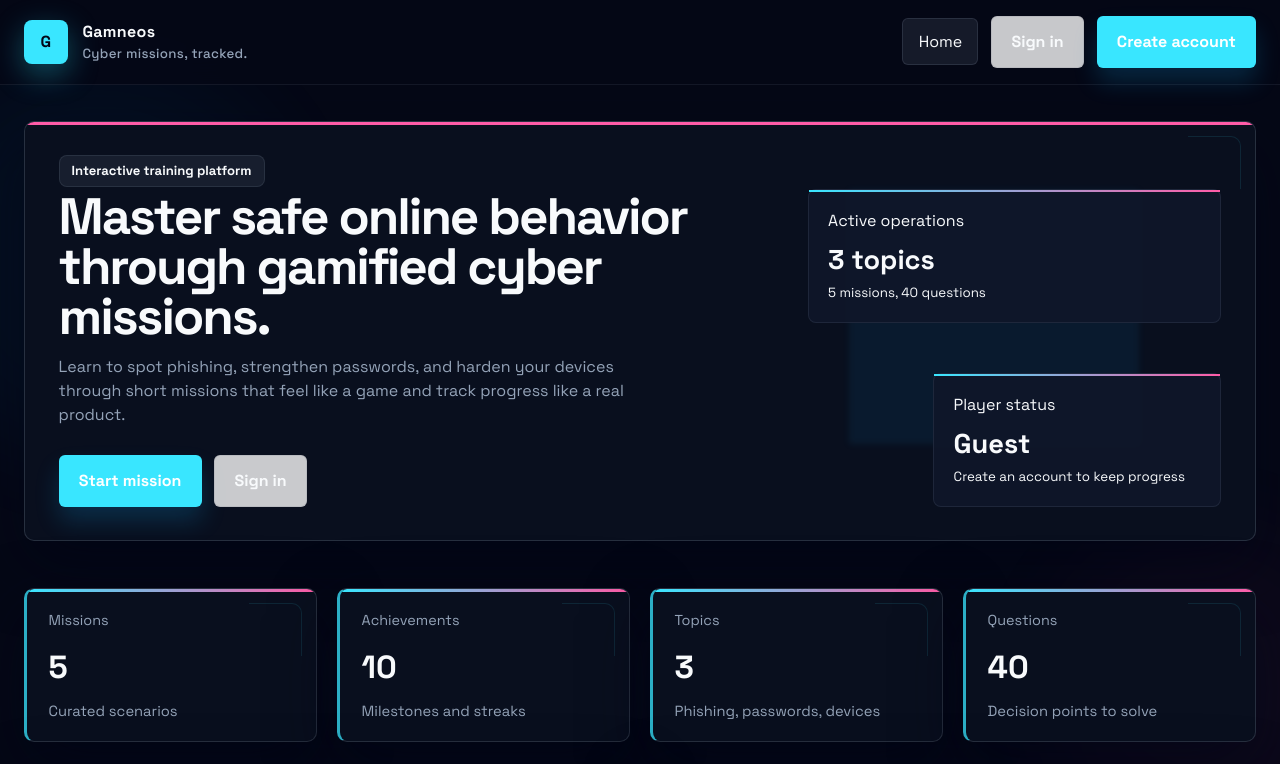
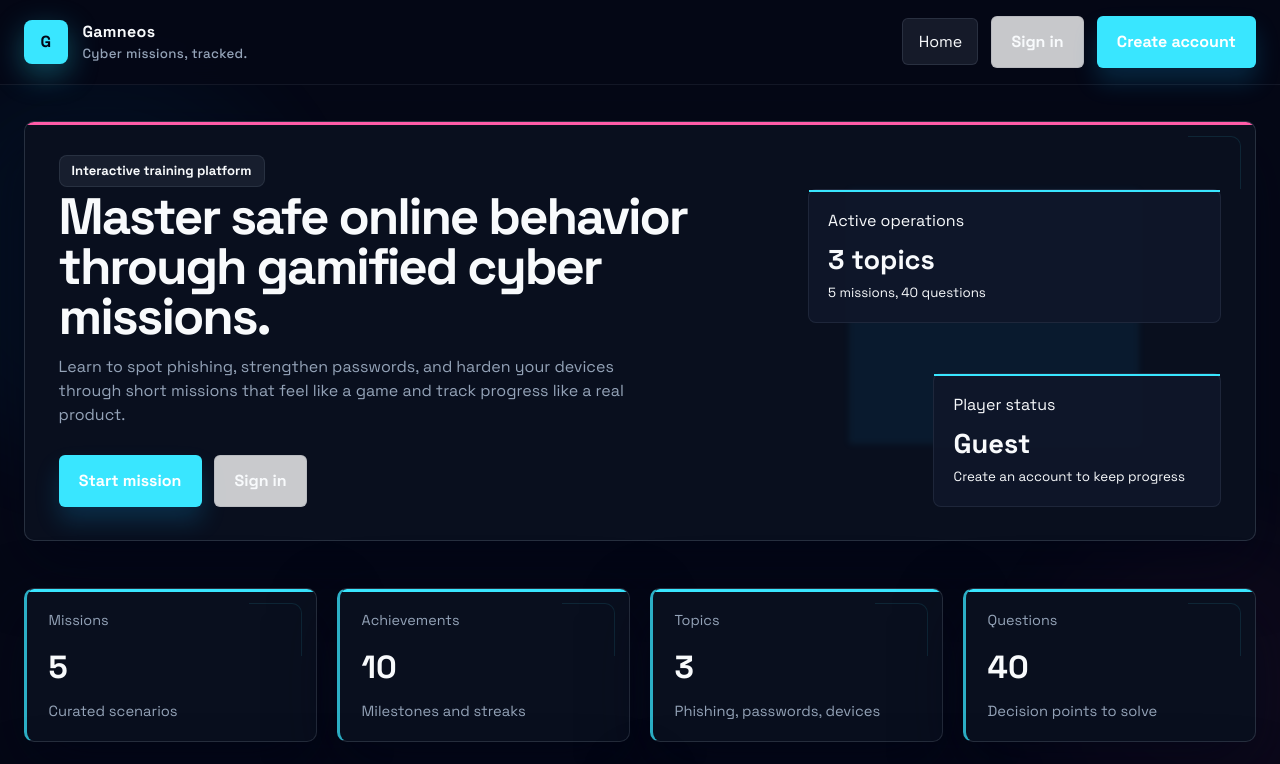
Before and after one commit to DocHoax/gamneos, a React (Vite) app: page / in a window 1280 px wide. Shown: the top 764 px of the page. Built offline with nearby package versions, Linux system fonts and the light colour scheme; no server answers.

Commit message:
Refactor styles for drag-and-drop components: replace gradients with flat backgrounds for improved aesthetics

```diff
--- a/src/styles.css
+++ b/src/styles.css
@@ -401,7 +401,8 @@ drag-drop-shell {
   padding: 0.85rem;
   border-radius: var(--radius-lg);
   border: 1px solid rgba(148, 163, 184, 0.12);
-  background: linear-gradient(180deg, rgba(148, 163, 184, 0.08), rgba(148, 163, 184, 0.04));
+  /* flat background instead of gradient */
+  background: rgba(148, 163, 184, 0.06);
 }
 
 .drag-bank-head {
@@ -1165,9 +1166,8 @@ body::before {
   content: '';
   position: fixed;
   inset: 0;
-  background:
-    radial-gradient(circle at top left, rgba(14, 165, 233, 0.08), transparent 30%),
-    radial-gradient(circle at bottom right, rgba(236, 72, 153, 0.08), transparent 34%);
+  /* removed radial gradients: use a subtle flat overlay */
+  background: rgba(255, 255, 255, 0.02);
   pointer-events: none;
 }
 
@@ -1307,7 +1307,7 @@ img {
   position: absolute;
   inset: 0 0 auto;
   height: 3px;
-  background: linear-gradient(90deg, var(--primary), var(--accent));
+  background: var(--primary);
 }
 
 .card::after {
@@ -1438,7 +1438,7 @@ img {
   position: absolute;
   inset: 0 0 auto;
   height: 2px;
-  background: linear-gradient(90deg, var(--primary), var(--accent));
+  background: var(--primary);
 }
 
 .hero-card strong,
```
